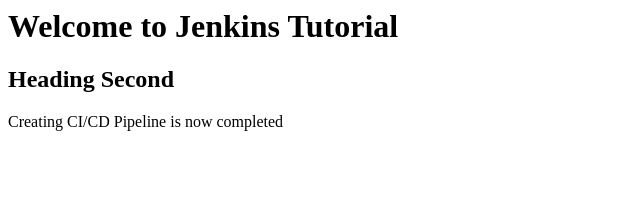
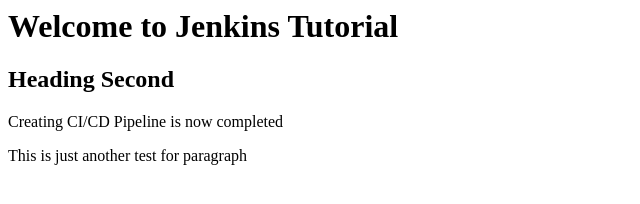
Before and after one commit to DevOpsWorm/website, a plain HTML site: page index.html in a window 1280 px wide. Shown: the whole page, without its empty margins (0-640 px from the left). Drawn offline with Linux system fonts and the light colour scheme.

Commit message:
Added a second para

```diff
--- a/index.html
+++ b/index.html
@@ -4,6 +4,7 @@
 <h1>Welcome to Jenkins Tutorial</h1>
 <h2>Heading Second</h2>
 <p> Creating CI/CD Pipeline is now completed</p>
+<p>This is just another test for paragraph</p>
 </body>
 
 </html>
```
